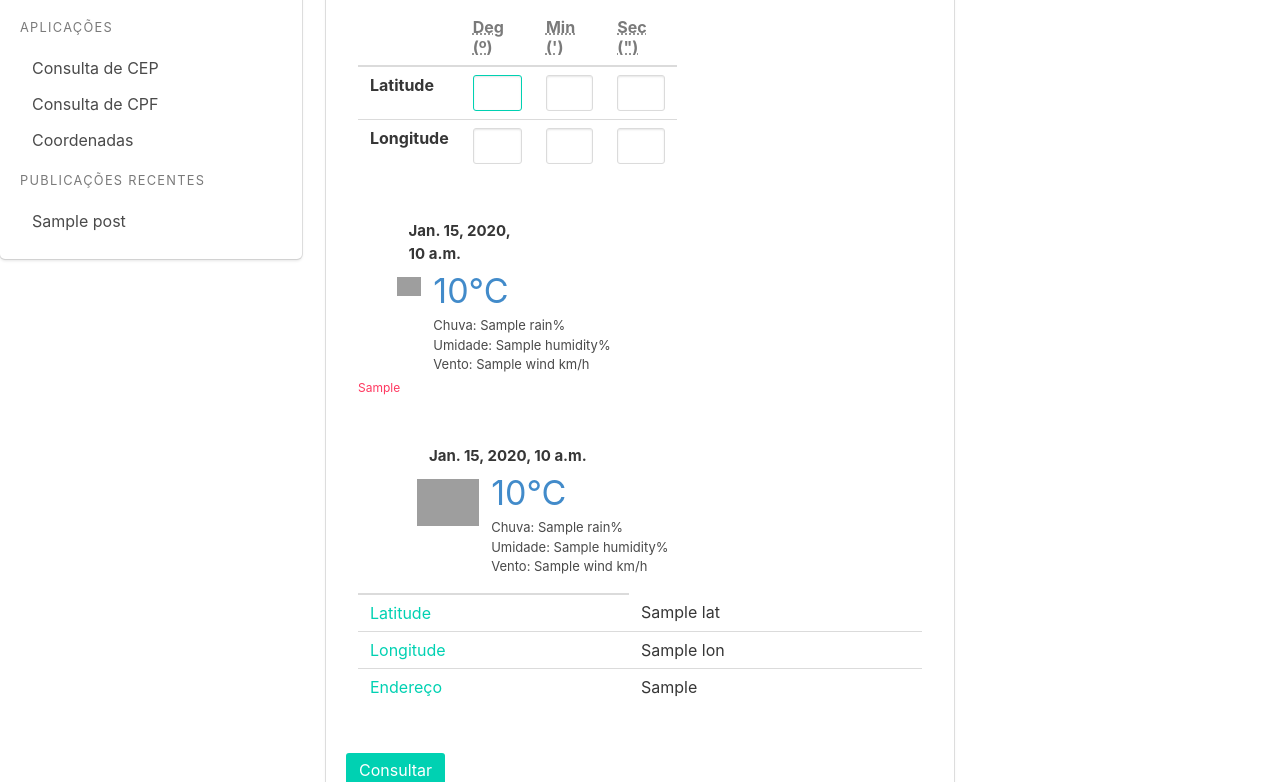
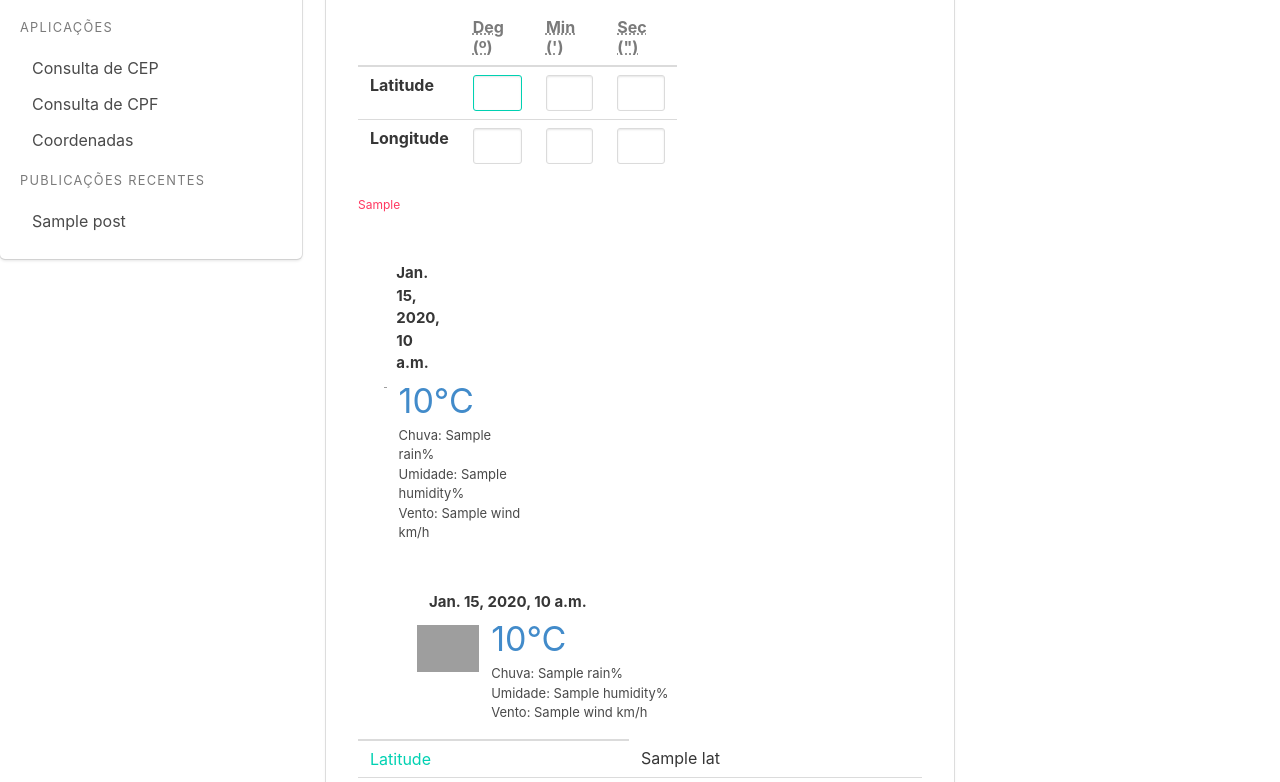
Before and after one commit to adaltopicotti/blog, a Django app: template blog/templates/application/coordinate.html in a window 1280 px wide; the page is wider, and only the part inside the window is pictured. Shown: the part 183-965 px from the top of that part. Run offline with Django 3.2, Linux system fonts and the light colour scheme; tables that the repository leaves empty hold one stand-in row (values such as "Sample post"); the template is opened without the code that fills it: values that come from a table or form of the project are taken from there, most other values are stand-ins (such as "Sample title", 1, 10 or a date in 2020); grey boxes are pictures that could not be loaded.

Commit message:
Update coordinate.html

```diff
--- a/blog/templates/application/coordinate.html
+++ b/blog/templates/application/coordinate.html
@@ -33,10 +33,11 @@
                   </tr>
                 </tbody>
                 </table>
-                {% include 'application/weather_widget.html' %}
                 <p class="help is-danger">{{r}}</p>
                 </div>
-
+                <div class="column is-4">
+                  {% include 'application/weather_widget.html' %}
+                </div>
                 {% if geoInfo %}
                 <div class="column is-12">
                 <table class="table">
```
